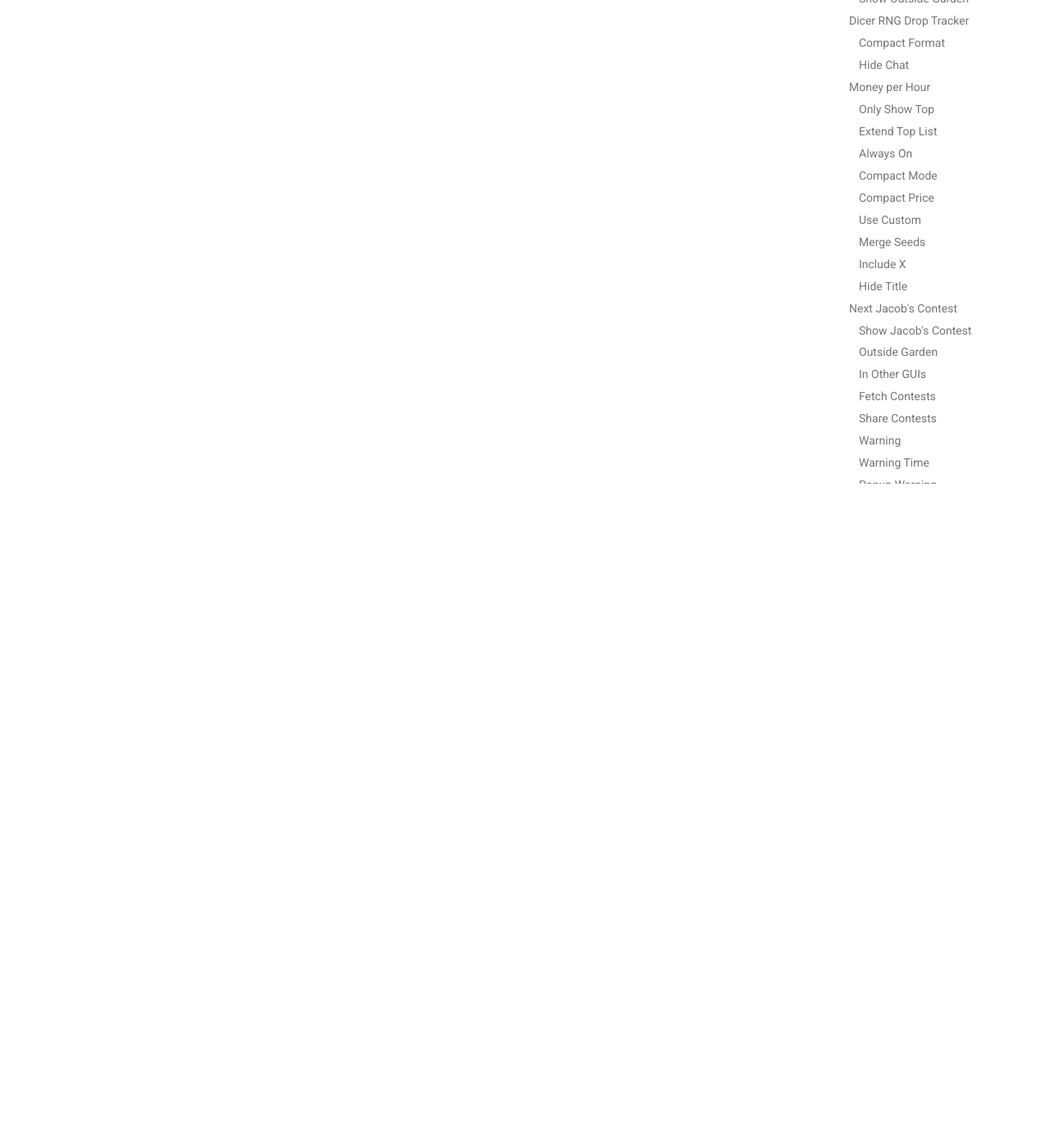
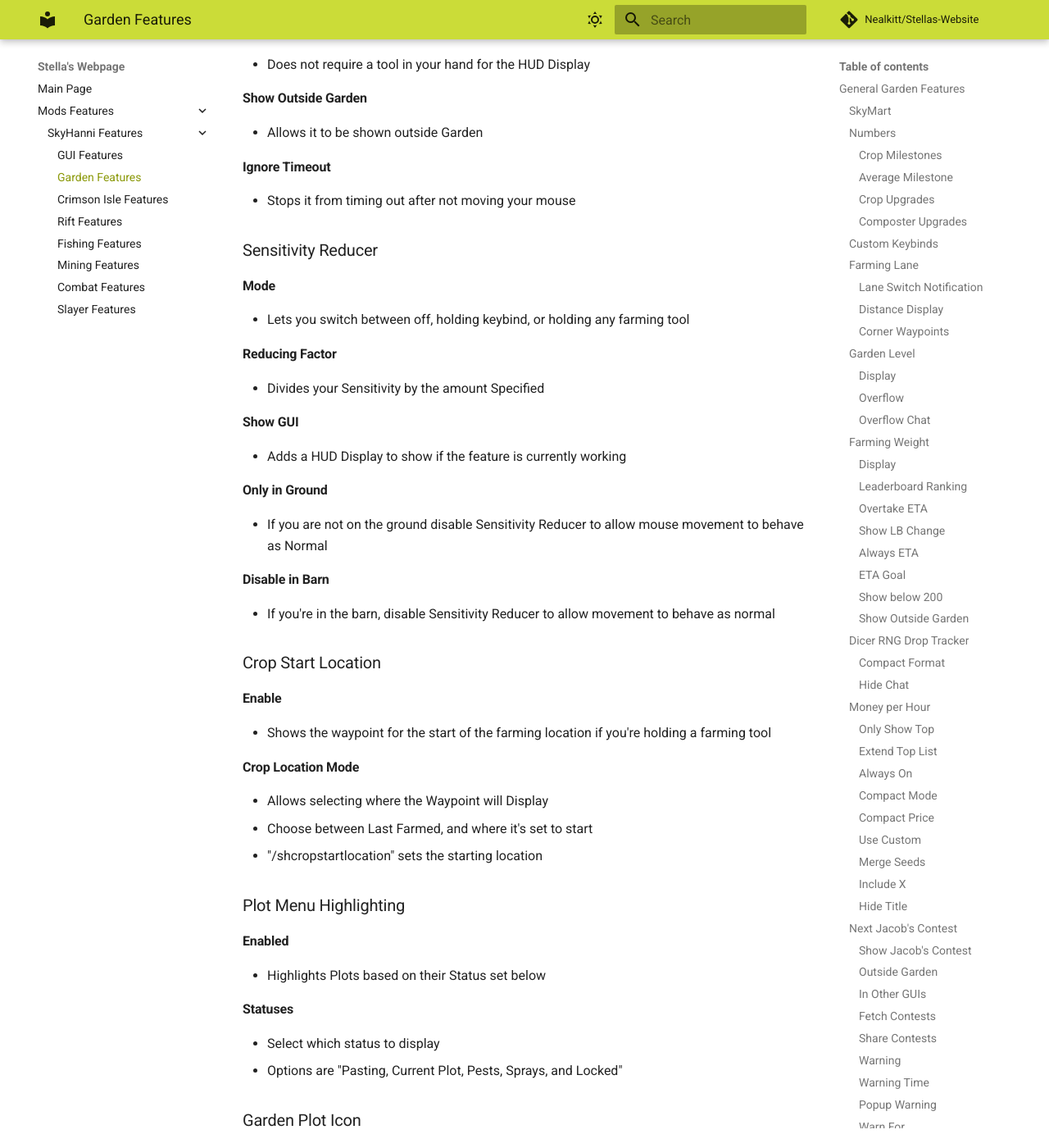
Before and after one commit to Nealkitt/Stellas-Website, an MkDocs documentation site: the page built from docs/mods_features/SkyHanni/Garden.md, in a window 1280 px wide and 1400 px high, scrolled down 6240 px. Shown: the whole window at 82% size. Built offline with MkDocs 1.6.1 and Material for MkDocs 9.7.7, drawn with Linux system fonts in a browser that asks for light colours; comment, search, counter and statistics services are not loaded; some of the changed text lies outside the part shown.

Commit message:
finish first section of general garden features

```diff
--- a/docs/mods_features/SkyHanni/Garden.md
+++ b/docs/mods_features/SkyHanni/Garden.md
@@ -1,30 +1,18 @@
 # Garden Features
-
 ## General Garden Features
 ### SkyMart
 Shows Copper Prices inside SkyMart by the coin to copper ratio
-
 - Higher Number is better for Profit
-
 ### Numbers
 #### Crop Milestones
-
 - Shows Crop Milestones in the Stack Size in the Desk Menu
-
 #### Average Milestone
-
 - Shows Average Crop Milestone level, Adds all, of them together then divides by the number of them, Max Average Crop Milestone is 46
-
 - Unlike the other Features in this category, this does not have anything to do with stack size
-
 #### Crop Upgrades
-
 - Shows Crop Upgrades in the stack size of the Desk Menu
-
 #### Composter Upgrades
-
 - Shows Upgrades in the Stack Size of the Composter
-
 ### Custom Keybinds
 
 Allows you to set different keybinds for most keys while holding a Farming Tool
@@ -34,9 +22,7 @@
     Attack, Use Item, Move Left, Move Right, Move Forward, Move Back, Jump, and Sneak
 
     - Multiple keys on the same action are not allowed
-
 ### Farming Lane
-
 <details>
 <summary>How to Configure</summary>
 - Go to the Start of your Farming Lane<br>
@@ -51,25 +37,18 @@
 #### Lane Switch Notification
 - Displays a Sound when you're  X (customizable) seconds away from the end of the current lane
     - Supports Customizing Sound, Text, Repeat Duration (How often it repeats), and Pitch
-
 #### Distance Display
 - Displays a HUD element of how far away you are from the end of the lane
-
 #### Corner Waypoints
 - Shows the corner of the Lane as a waypoint of the current lane you're farming
-
 ### Garden Level
-
 #### Display
 - Displays a HUD Element for your Garden Level in the format<br>
      "Garden Level X (XP/XP To Level)"
-
 #### Overflow
 - Changes various Garden Level Displays to show past the SkyBlock max level in the same scaling (10,000 per level past 15)
-
 #### Overflow Chat
 - Shows Messages for the previous feature each time you pass a milestone,
-
 ### Farming Weight
 - Farming Weight is a Calculation from "Elite Farmers" More info can be found on<br>
 [Elitebots Website](https://elitebot.dev/info)
@@ -96,7 +75,6 @@
 - Changes the Display from Seperate rows for each Drops to a Colored X/X/X/X Format, taking less Vertical Space
 #### Hide Chat
 - Hides the messages from Dicers
-
 ### Money per Hour
 - Shows the Money per hour of various Crops
 #### Only Show Top
@@ -118,7 +96,6 @@
 #### Hide Title
 - Hides the first line of the Money/H Display to compact it even further
 ### Next Jacob's Contest
-
 #### Show Jacob's Contest
 - Adds a HUD Element with what the next Jacob's Contest is
 #### Outside Garden
@@ -154,3 +131,100 @@
 #### Farming Fortune Guide
 - Shows possible farming fortune, and breaks down the ways you can get it for a specific crop, or global buffs, sorted by lowest price to highest
 - Also visible by typing /ff
+### Tooltip Tweaks
+#### Compact Descriptions
+- Compacts a lot of parts of the descriptions of tools, Shrinks T3 Hoes Description by ~20%
+#### Breakdown Hotkey
+- Allows to set a hotkey for a more detailed breakdown of the ways the tool gives you farming fortune
+#### Tooltip Format
+- Shows Crop-Specific farming fortune in the tooltip
+- Unsure if this actually does anything since they added crop specific fortune as a stat
+#### Total Crop Milestone
+- Adds a progress bar to Max Milestone in the Crop Milestone Inventory
+- Hypixel implemented this feature if you are past Milestone 20
+### Yaw And Pitch
+#### Enable
+- Adds a HUD Display to show yaw and pitch, fades out without mouse movement
+#### Precision
+- Adds Precision to the Yaw/Pitch to allow you to get the exact position for farming
+#### Show Without Tool
+- Does not require a tool in your hand for the HUD Display
+#### Show Outside Garden
+- Allows it to be shown outside Garden
+#### Ignore Timeout
+- Stops it from timing out after not moving your mouse
+### Sensitivity Reducer
+#### Mode
+- Lets you switch between off, holding keybind, or holding any farming tool
+#### Reducing Factor
+- Divides your Sensitivity by the amount Specified
+#### Show GUI
+- Adds a HUD Display to show if the feature is currently working
+#### Only in Ground
+- If you are not on the ground disable Sensitivity Reducer to allow mouse movement to behave as Normal
+#### Disable in Barn
+- If you're in the barn, disable Sensitivity Reducer to allow movement to behave as normal
+### Crop Start Location
+#### Enable
+- Shows the waypoint for the start of the farming location if you're holding a farming tool
+#### Crop Location Mode
+- Allows selecting where the Waypoint will Display
+- Choose between Last Farmed, and where it's set to start
+- "/shcropstartlocation" sets the starting location
+### Plot Menu Highlighting
+#### Enabled
+- Highlights Plots based on their Status set below
+#### Statuses
+- Select which status to display
+- Options are "Pasting, Current Plot, Pests, Sprays, and Locked"
+### Garden Plot Icon
+- Allows you to select an item in your inventory to replace the Plot item for
+- This is why you see the axe in the Bottom Right corner of the Plot Menu
+- Also has a Reset Button
+### Garden Commands
+#### Warp Commands
+- Adds secondary commands for hypixel commands for: "/home" for "/warp garden", "/barn" for "/plottp barn", and "/tp plot" for /plottp plot"
+#### Hotkeys
+- Allows you to set hotkeys for the previous warps stated that only work in garden
+### Atomspheric Filter Display
+#### Enabled
+- Adds a display to show the currently active Atomspheric Filter Display
+#### Only Show Buff
+- Compacts it by not showing the current season, instead only showing the buff from the season
+#### Abbreviate Season
+- Abbreviates the season to compact it
+#### Abbreviate Perk
+- Abbreviate the perk it gives to compact it
+#### Outside Garden
+- Enables the Feature outside the Garden
+### Plot Price
+- Shows the Unlock price for plots in coins if the compost was bought from bazaar
+### Fungi Cutter Warning
+- Adds a title to warn you if you're breaking the wrong mushroom with the Fungi Cutter
+### Burrowing Spores
+- Displays when you drop a Burrowing Spore while farming mushrooms
+### Wild Strawberry
+- Displays a notification when you drop Wild Strawberry Dye
+### FF for Contest
+- Shows the Lowest farming fortune with your BPS rate that you need to get a medal
+### Contest Time Needed
+- Shows how long with your current farming fortune and BPS rate you need to farm for a medal
+### Custom BPS
+- Override BPS rate to the one set below
+### Contest Summary
+- Summarizes various stats on how you did during the Farming Contest
+### Enable Plot Borders
+- Shows Plot Borders when doing F3+G
+### Copy Milestone Data
+- Allows you to copy incorrect crop milestone data
+### Logbook Stats
+- Shows Stats on your Visitor Logbook
+
+## Visitor Garden Features
+### Visitor Timer
+#### Visitor Timer
+- Adds a HUD Display for how many visitors you currently have, and how long until the next one
+#### Sixth Visitor Estimate
+- Estimates when the "Sixth visitor" will be available, because the counter for the next visitor counts down even when it's full
+#### Sixth Visitor Warning
+- Adds a Title for when the Sixth Visitor is available
```
